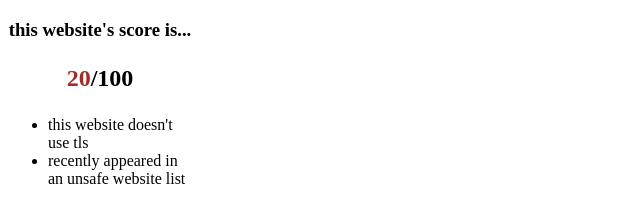
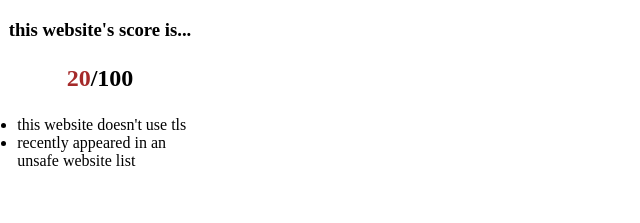
Before and after one commit to eliseydudin/safesearch, a browser extension: page index.html in a window 1280 px wide. Shown: the part 61-284 px from the top of the page, without its empty margins (0-640 px from the left). Drawn offline with Linux system fonts and the light colour scheme.

Commit message:
fixed the css

```diff
--- a/styles.css
+++ b/styles.css
@@ -15,5 +15,5 @@ html {
 }
 
 #reasons {
-  left: -20%;
+  padding-left: 5%;
 }
```
